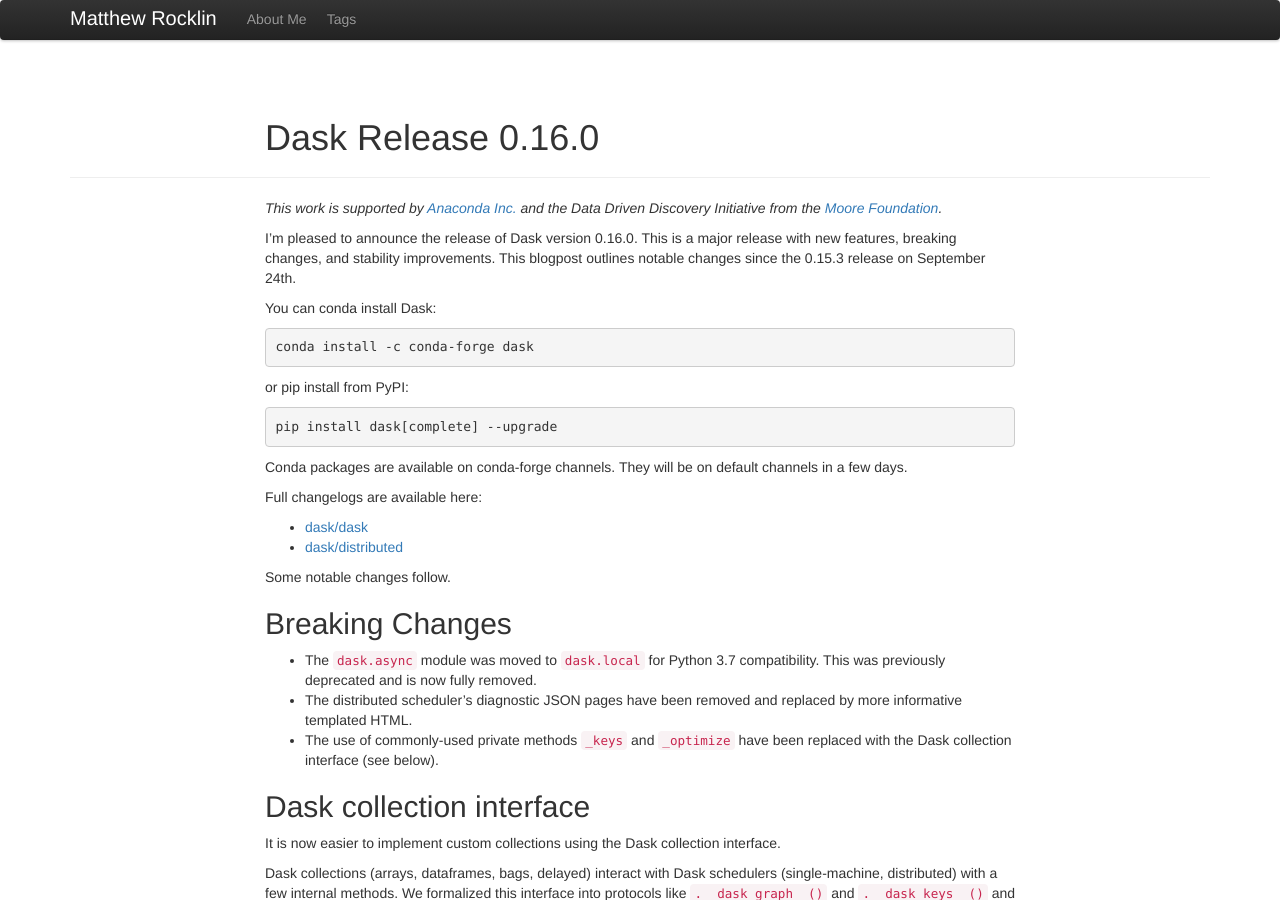
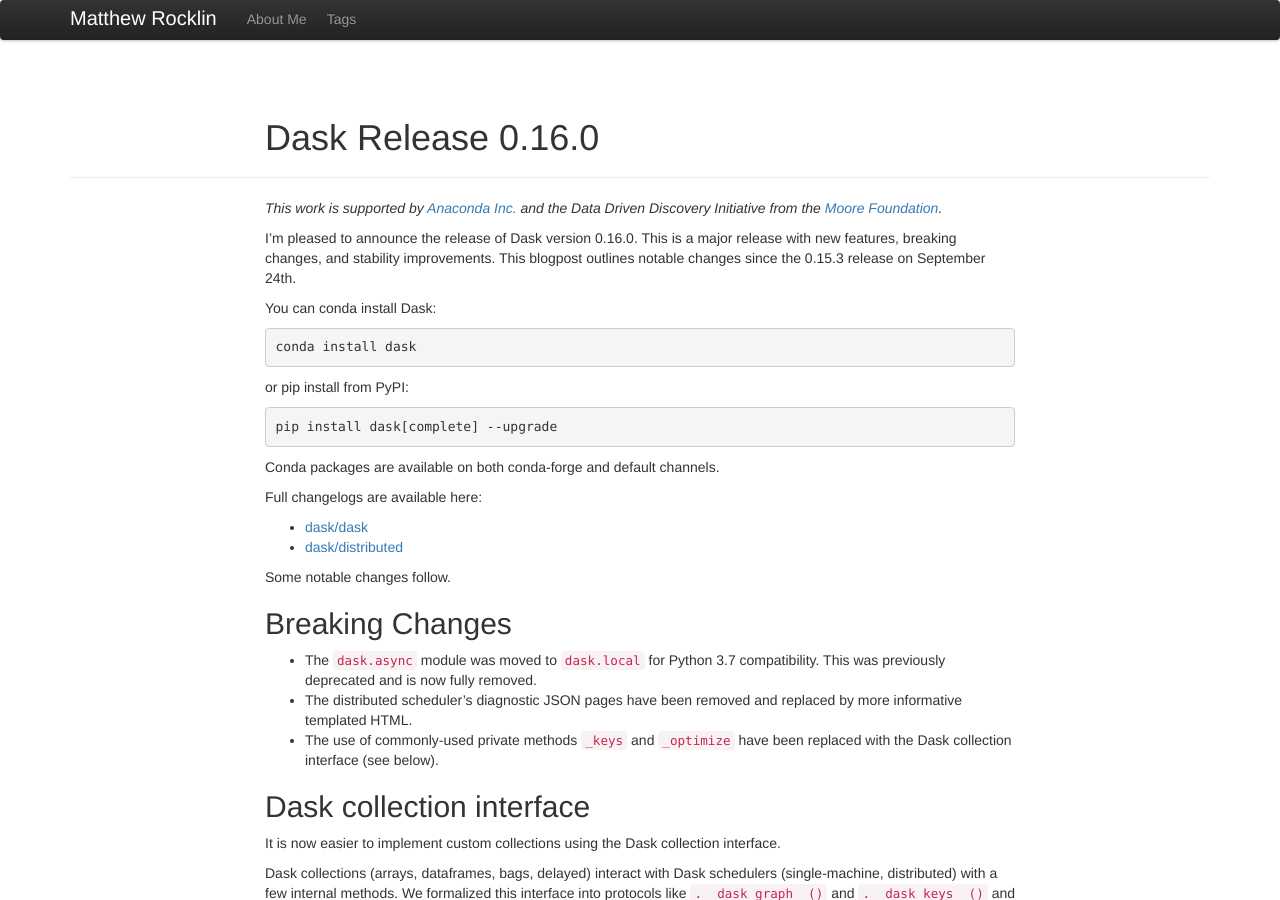
Before and after one commit to besyskymnbk/blog, a Jekyll site: the page built from _posts/work/2017-11-21-dask-0.16.0.md, in a window 1280 px wide and 900 px high. Built offline with Jekyll 4.4.1, drawn with Linux system fonts in a browser that asks for light colours; comment, search, counter and statistics services are not loaded.

Commit message:
conda packages are up

```diff
--- a/_posts/work/2017-11-21-dask-0.16.0.md
+++ b/_posts/work/2017-11-21-dask-0.16.0.md
@@ -17,14 +17,13 @@ blogpost outlines notable changes since the 0.15.3 release on September 24th.
 
 You can conda install Dask:
 
-    conda install -c conda-forge dask
+    conda install dask
 
 or pip install from PyPI:
 
     pip install dask[complete] --upgrade
 
-Conda packages are available on conda-forge channels.  They will be on
-default channels in a few days.
+Conda packages are available on both conda-forge and default channels.
 
 Full changelogs are available here:
 
```
